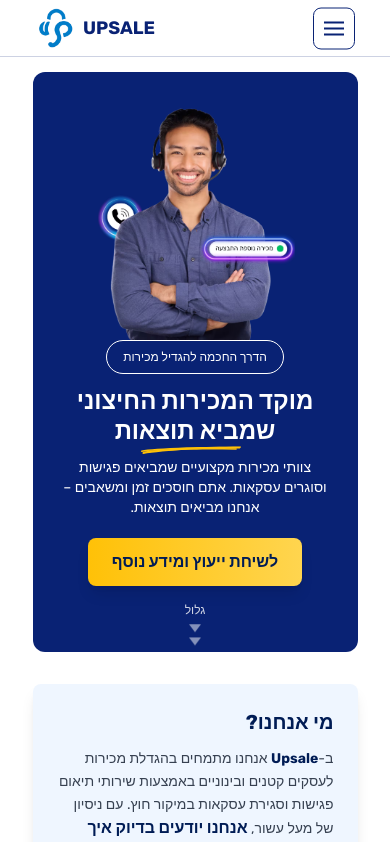
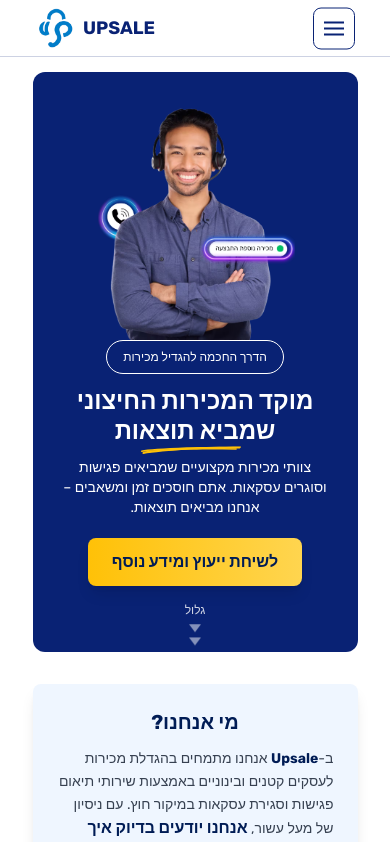
Before and after one commit to yigalipsey/upsale, a Next.js app: page / in a window 390 px wide. Shown: the top 842 px of the page. Built offline with nearby package versions, Linux system fonts and the light colour scheme; some icons are missing.

Commit message:
מי אנחנו

```diff
--- a/app/components/AboutUs.jsx
+++ b/app/components/AboutUs.jsx
@@ -10,7 +10,7 @@ const AboutUs = () => {
       className="flex flex-col lg:p-10  lg:flex-row  anchor items-center bg-blue-50 rounded-lg shadow-lg overflow-hidden my-8 mx-auto w-5/6 font-rubik text-right"
     >
       <div className="lg:w-1/2 p-6 flex flex-col justify-center">
-        <h1 className="text-xl lg:text-3xl text-[#001c55] font-bold mb-3">
+        <h1 className="text-xl lg:text-3xl text-[#001c55] font-bold mb-3 text-center lg:text-right">
           מי אנחנו?
         </h1>
         <p className="text-sm lg:text-base text-gray-700 leading-relaxed mb-2">
```
